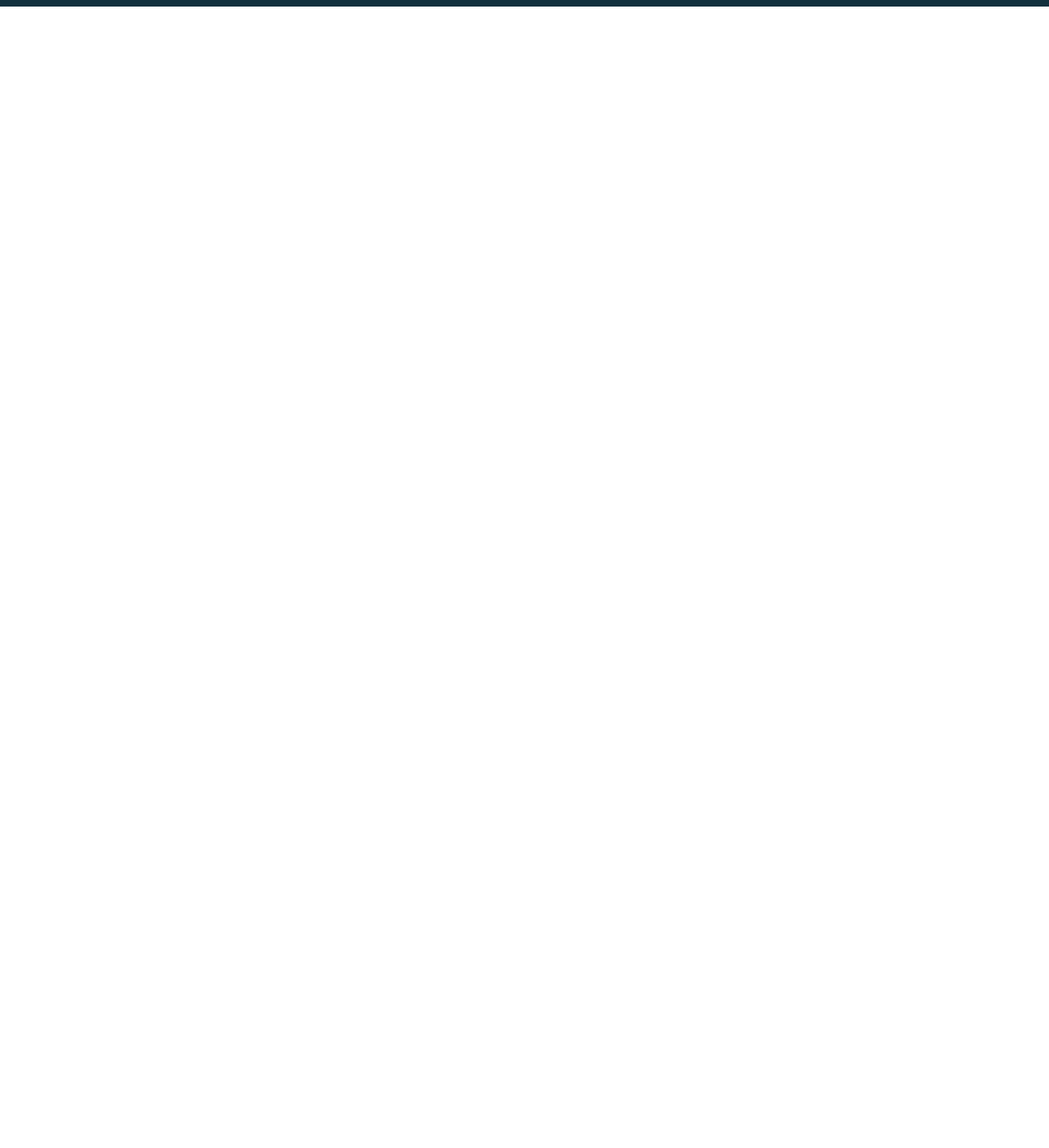
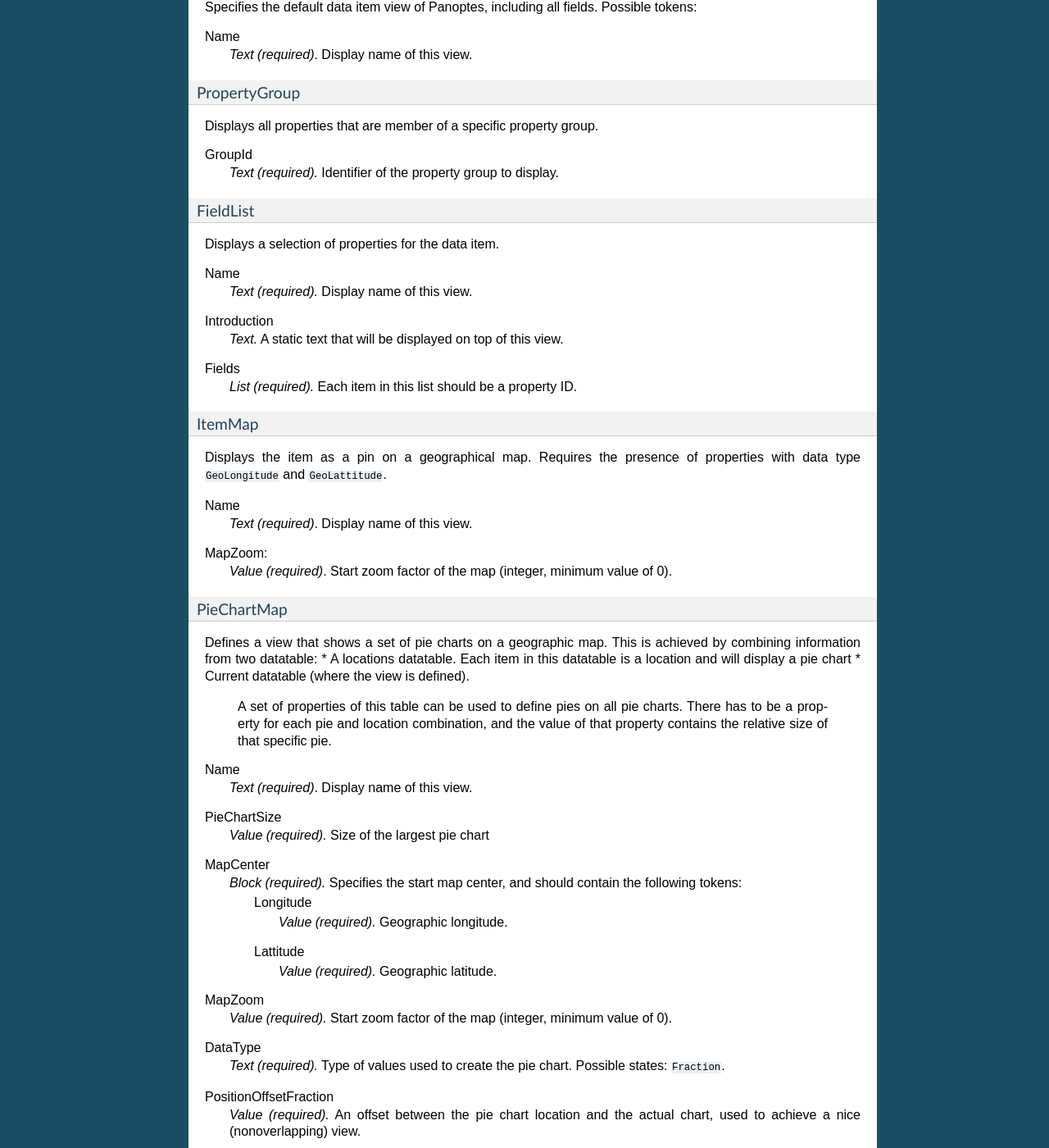
Before and after one commit to cggh/panoptes, a Sphinx documentation site: the page built from documentation/importsettings.rst, in a window 1280 px wide and 1400 px high, scrolled down 5196 px. Shown: the whole window at 82% size. Built offline with Sphinx 7.4.7, drawn with Linux system fonts in a browser that asks for light colours; before the commit the page ends 5204 px from its top, so only the background shows below that; some of the changed text lies outside the part shown.

Commit message:
Update importsettings.rst

```diff
--- a/documentation/importsettings.rst
+++ b/documentation/importsettings.rst
@@ -75,6 +75,14 @@ Properties
   *List (required)*
   The datatable yaml should contain a token "Properties", which contains a list of descriptions for all table columns used in the app.
   See `Property settings`_ for an overview of the tokens that can be used for each individual item in this list.
+
+DataItemViews
+  *List.* Definitions of custom views that will appear in the popup for an individual datatable item.
+  Each item should contain the following token:
+    Type
+      *Text (required).* Identifier of the custom view type
+      (can be ``Overview``, ``PropertyGroup``, ``FieldList``, ``ItemMap``, ``PieChartMap``)
+      See `DataItemViews`_ for more details about these custom views.
 
 ExternalLinks
   *List.* Each item in the list specifies a link for a data item to an external url.
@@ -236,6 +244,91 @@ CanUpdate: true
 
 
 
+DataItemViews
+~~~~~~~~~~~~~
+The token *Type* for member of the *DataItemViews* list can have the following values:
+
+Overview
+........
+Specifies the default data item view of Panoptes, including all fields. Possible tokens:
+
+Name
+  *Text (required)*. Display name of this view.
+
+PropertyGroup
+.............
+Displays all properties that are member of a specific property group.
+
+GroupId
+  *Text (required).* Identifier of the property group to display.
+
+FieldList
+.........
+Displays a selection of properties for the data item.
+
+Name
+  *Text (required).* Display name of this view.
+Introduction
+  *Text.* A static text that will be displayed on top of this view.
+Fields
+  *List (required).* Each item in this list should be a property ID.
+
+ItemMap
+.......
+Displays the item as a pin on a geographical map.
+Requires the presence of properties with data type ``GeoLongitude`` and ``GeoLattitude``.
+
+Name
+  *Text (required)*. Display name of this view.
+MapZoom:
+  *Value (required)*. Start zoom factor of the map (integer, minimum value of 0).
+
+PieChartMap
+...........
+Defines a view that shows a set of pie charts on a geographic map.
+This is achieved by combining information from two datatable:
+* A locations datatable. Each item in this datatable is a location and will display a pie chart
+* Current datatable (where the view is defined).
+  A set of properties of this table can be used to define pies on all pie charts.
+  There has to be a property for each pie and location combination,
+  and the value of that property contains the relative size of that specific pie.
+
+Name
+  *Text (required)*. Display name of this view.
+PieChartSize
+  *Value (required).* Size of the largest pie chart
+MapCenter
+  *Block (required).* Specifies the start map center, and should contain the following tokens:
+    Longitude
+      *Value (required).* Geographic longitude.
+    Lattitude
+      *Value (required).* Geographic latitude.
+MapZoom
+  *Value (required).* Start zoom factor of the map (integer, minimum value of 0).
+DataType
+  *Text (required).* Type of values used to create the pie chart. Possible states: ``Fraction``.
+PositionOffsetFraction
+  *Value (required).* An offset between the pie chart location and the actual chart,
+  used to achieve a nice (nonoverlapping) view.
+LocationDataTable
+  *Text (required).* ID of the datatable containing the locations (should have properties width ``GeoLongitude`` and ``GeoLattitude`` data types).
+LocationSizeProperty
+  *Text (required).* Property ID of the locations datatable containing the size of the pie chart.
+LocationNameProperty
+  *Text (required).* Property of the locations datatable containing the name of the pie chart.
+ComponentColumns
+  List. Enumerates all the pies of the pie charts, and binds them to properties of this datatable (one for each component x location).
+  Each list item should have the following tokens:
+    Pattern:
+      *Text (required).* Column name providing the data. NOTE: {locid} will be replaced by the location primary key value.
+    Name:
+      *Text (required).* Name of the pie
+    Color:
+      *Text (required).* Color of the pie. Format: ``rgb(r,g,b)``.
+ResidualFractionName
+  *Text*. Name of the residual fraction (if any)
+
+
 
 2D Datatable settings
 ---------------------
```
